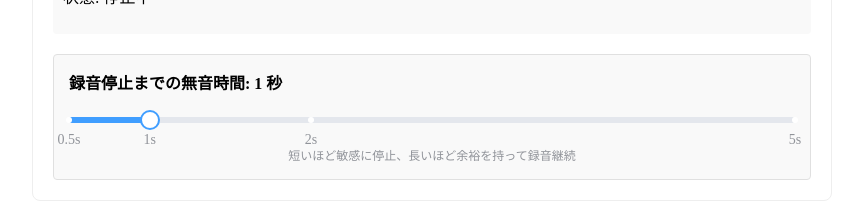
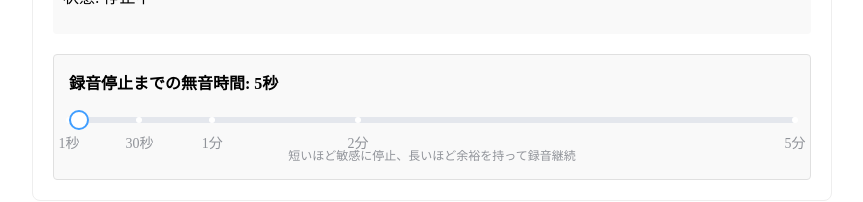
Before and after one commit to yuki0627/KotoLab01, a Vue app: page / in a window 1280 px wide. Both pictures are taken after a click on the tab "自動録音". Shown: the part 984-1186 px from the top of the page, without its empty margins (208-1071 px from the left). Built offline with nearby package versions, Linux system fonts and the light colour scheme; no server answers.

Commit message:
無音時間のデフォルト値を1秒から5秒に変更し、スライダーの範囲を0.5秒から5秒から1秒から300秒に拡張。無音時間の表示をフォーマット関数を使用して改善。

```diff
--- a/src/App.vue
+++ b/src/App.vue
@@ -26,7 +26,7 @@ import RecordingHistory from './components/RecordingHistory.vue'
 const isRecording = ref(false)
 const autoRecordEnabled = ref(false)
 const isSpeaking = ref(false)
-const silenceDuration = ref(1) // 秒
+const silenceDuration = ref(5) // 秒 - デフォルト5秒
 const audioRecorderRef = ref()
 const recordingHistoryRef = ref()
 let silenceTimer: ReturnType<typeof setTimeout> | null = null
--- a/src/components/AudioRecorder.vue
+++ b/src/components/AudioRecorder.vue
@@ -70,12 +70,12 @@
             <!-- 自動録音設定 -->
             <div class="auto-record-settings">
               <div class="silence-duration-setting">
-                <label>録音停止までの無音時間: {{ silenceDuration }} 秒</label>
+                <label>録音停止までの無音時間: {{ formatDuration(silenceDuration) }}</label>
                 <el-slider
                   v-model="silenceDuration"
-                  :min="0.5"
-                  :max="5"
-                  :step="0.5"
+                  :min="1"
+                  :max="300"
+                  :step="1"
                   :marks="silenceDurationMarks"
                   @change="onSilenceDurationChange"
                 />
@@ -101,7 +101,7 @@ const autoRecord = ref(false)
 const autoRecordActive = ref(false)
 const autoRecordCurrentlyRecording = ref(false)
 const activeTab = ref('manual')
-const silenceDuration = ref(1)  // 無音時間（秒）
+const silenceDuration = ref(5)  // 無音時間（秒）デフォルト5秒
 
 // emitの定義
 const emit = defineEmits<{
@@ -113,10 +113,11 @@ const emit = defineEmits<{
 
 // スライダー用マーク
 const silenceDurationMarks = {
-  '0.5': '0.5s',
-  '1': '1s',
-  '2': '2s',
-  '5': '5s'
+  '1': '1秒',
+  '30': '30秒',
+  '60': '1分',
+  '120': '2分',
+  '300': '5分'
 }
 const recordingStatus = ref('待機中')
 const recordingTime = ref(0)
@@ -319,6 +320,21 @@ function onSilenceDurationChange(value: number) {
   emit('silence-duration-changed', value)
 }
 
+// 時間フォーマット関数
+function formatDuration(seconds: number): string {
+  if (seconds < 60) {
+    return `${seconds}秒`
+  } else {
+    const minutes = Math.floor(seconds / 60)
+    const remainingSeconds = seconds % 60
+    if (remainingSeconds === 0) {
+      return `${minutes}分`
+    } else {
+      return `${minutes}分${remainingSeconds}秒`
+    }
+  }
+}
+
 // 外部からアクセス可能にする
 defineExpose({
   startAutoRecording,
```
